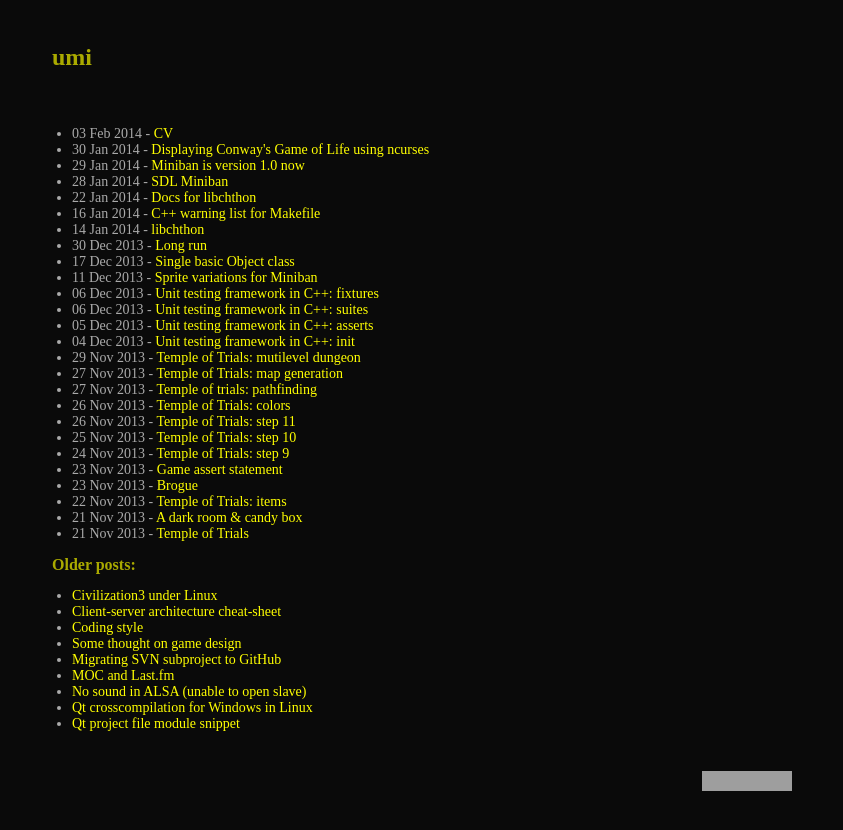
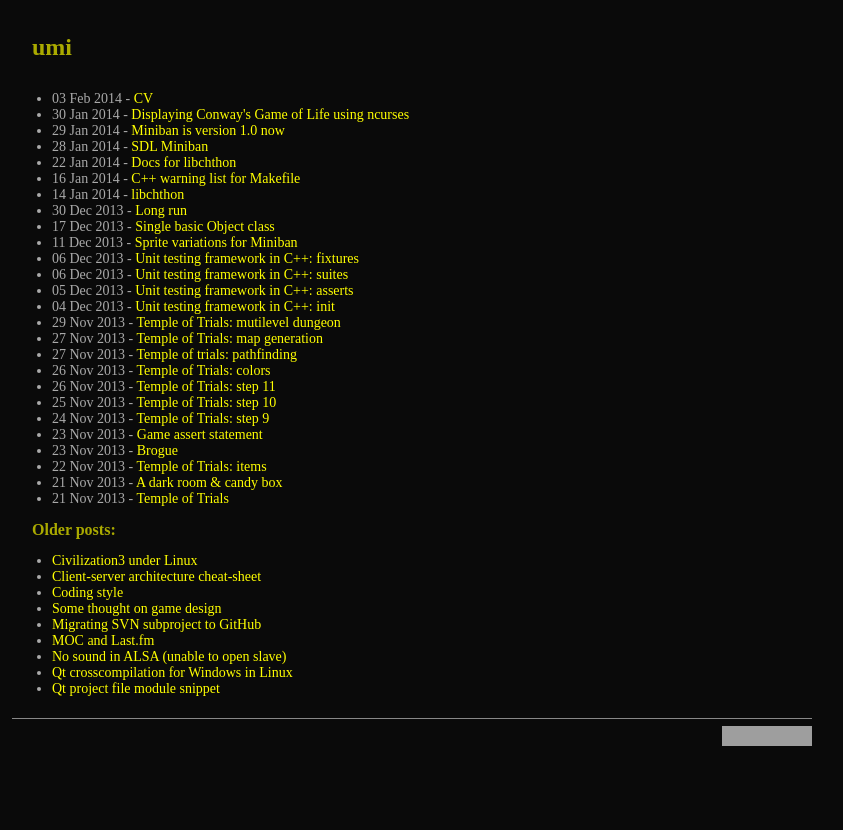
Before and after one commit to clckwrkbdgr/clckwrkbdgr.github.io, a Jekyll site: the page built from index.html, in a window 1280 px wide. Shown: the top 830 px of the page, without its empty margins (228-1071 px from the left). Built offline with Jekyll 4.4.1, drawn with Linux system fonts in a browser that asks for light colours; Markdown is read by kramdown in place of the engine named in the settings; grey boxes are pictures that could not be loaded.

Commit message:
Final cleaning up.

```diff
--- a/_layouts/default.html
+++ b/_layouts/default.html
@@ -13,6 +13,7 @@
 	<div class="main">
 		{{ content }}
 	</div>
+	<hr>
 	<div class="footer">
 		<a rel="license" href="http://creativecommons.org/licenses/by/4.0/">
 			<img
--- a/dim.css
+++ b/dim.css
@@ -57,6 +57,11 @@ img {
 	display: block;
 }
 
+hr {
+	border: none;
+	height: 1px;
+	background-color: #888888;
+}
 div.body {
 	font-size: 14px;
 	padding: 10px;
@@ -64,23 +69,8 @@ div.body {
 	margin-right: auto;
 	width: 800px;
 }
-div.main, div.menu, div.footer, div.header {
-	padding: 5px 20px 10px 20px;
+div.main, div.footer, div.header {
 	overflow: hidden;
-}
-div.post-date {
-	color: #555555;
-	padding-left: 10px;
-	font-size: 12px;
-}
-div.footer {
-	font-size: 12px;
-	margin-top: 10px;
-}
-div.header {
-	margin-bottom: 10px;
-	padding-top: 10px;
-	padding-bottom: 10px;
 }
 .NOSPAM {
 	display: none;
```
Also changed, not shown: other parts of _layouts/default.html (+1 -1 lines).
